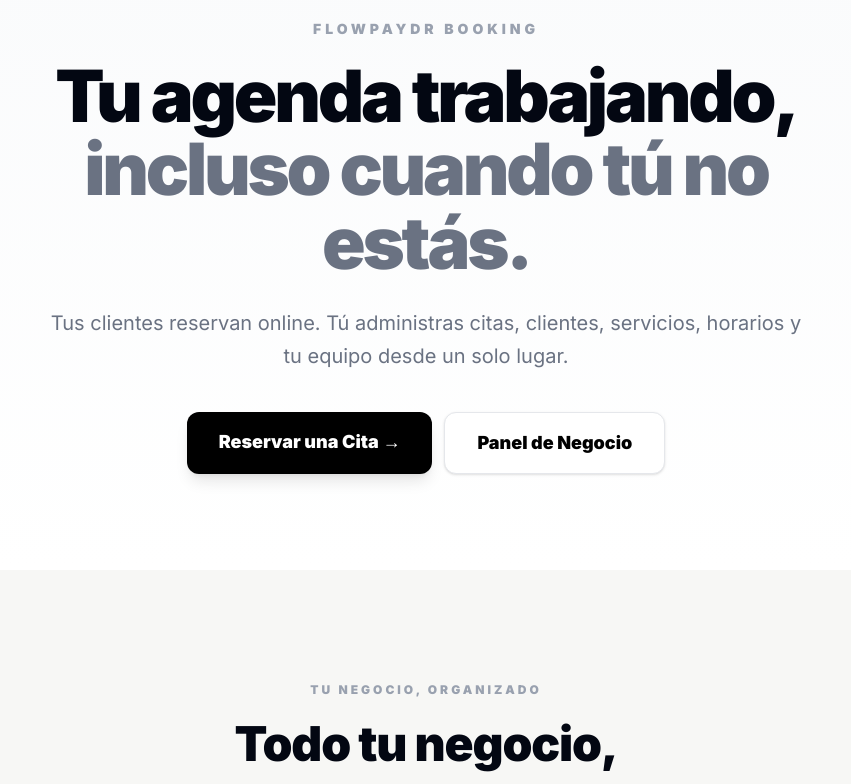
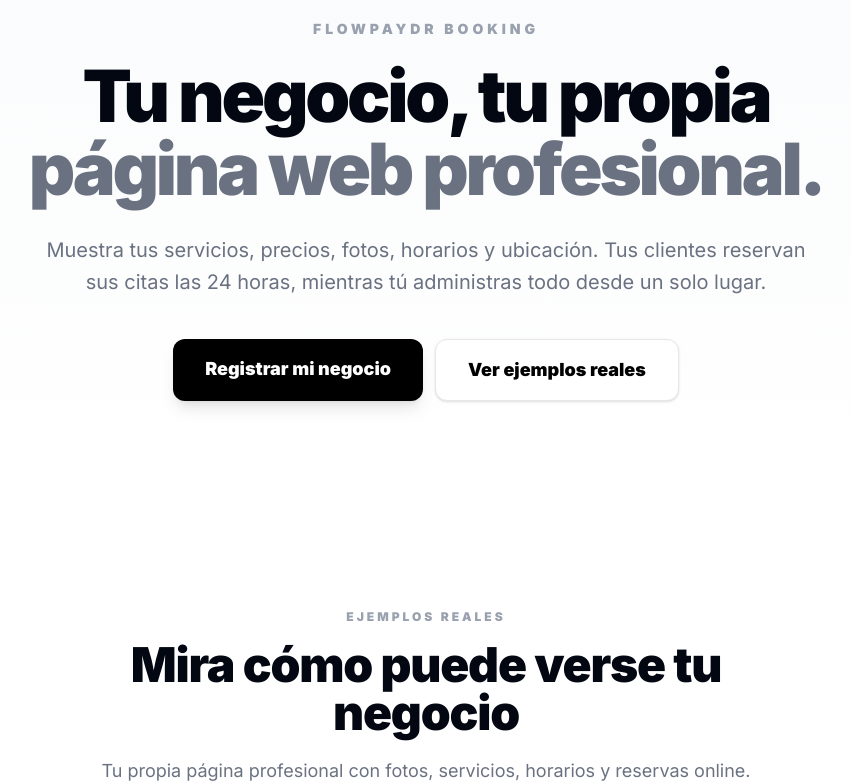
Before and after one commit to hectorblanc19/booking-platform, a Next.js app: page / in a window 1280 px wide. Shown: the part 240-1024 px from the top of the page, without its empty margins (214-1065 px from the left). Built offline with nearby package versions, Linux system fonts and the light colour scheme; no server answers; the database is empty.

Commit message:
Improve homepage with real business examples and professional website messaging

```diff
--- a/components/HomeClient.jsx
+++ b/components/HomeClient.jsx
@@ -1,16 +1,68 @@
 "use client";
-import { useState } from "react";
+import { useEffect, useState } from "react";
 import Link from "next/link";
+import { supabase } from "@/lib/supabaseClient";
 export default function HomeClient() {
   const [lang, setLang] = useState("es");
+  const [featuredBusinesses, setFeaturedBusinesses] = useState({});
+
+  useEffect(() => {
+    let active = true;
+
+    async function loadFeaturedBusinesses() {
+      const ids = [
+        "233c9c84-38a1-4c0b-9dc7-4bc3d8f820bb",
+        "e83f1865-f343-40c6-b014-c3f5c3f6ff1e",
+      ];
+
+      const { data: profiles, error } = await supabase
+        .from("business_profile_settings")
+        .select("business_id, cover_url")
+        .in("business_id", ids)
+        .eq("published", true);
+
+      if (error || !profiles?.length) return;
+
+      const publishedIds = profiles.map((p) => p.business_id);
+
+      const { data: businesses } = await supabase
+        .from("businesses")
+        .select("id, name, photo_url")
+        .in("id", publishedIds);
+
+      if (!active) return;
+
+      const result = {};
+
+      for (const profile of profiles) {
+        const business = businesses?.find(
+          (b) => b.id === profile.business_id
+        );
+
+        result[profile.business_id] = {
+          name: business?.name || "",
+          image: profile.cover_url || business?.photo_url || null,
+        };
+      }
+
+      setFeaturedBusinesses(result);
+    }
+
+    loadFeaturedBusinesses();
+
+    return () => {
+      active = false;
+    };
+  }, []);
+
   const t = {
     es: {
       brand: "FLOWPAYDR BOOKING",
       badge: "Reservas online para negocios y profesionales",
-      title: "Tu agenda trabajando,",
-      title2: "incluso cuando tú no estás.",
+      title: "Tu negocio, tu propia",
+      title2: "página web profesional.",
       subtitle:
-        "Tus clientes reservan online. Tú administras citas, clientes, servicios, horarios y tu equipo desde un solo lugar.",
+        "Muestra tus servicios, precios, fotos, horarios y ubicación. Tus clientes reservan sus citas las 24 horas, mientras tú administras todo desde un solo lugar.",
       book: "Reservar una Cita",
       businessDashboard: "Panel de Negocio",
       barberDashboard: "Panel de Barbero",
@@ -104,10 +156,10 @@ export default function HomeClient() {
     en: {
       brand: "FLOWPAYDR BOOKING",
       badge: "Online booking for businesses and professionals",
-      title: "Your schedule keeps working,",
-      title2: "even when you're busy.",
+      title: "Your business deserves",
+      title2: "its own professional website.",
       subtitle:
-        "Customers book online. You manage appointments, customers, services, schedules and your team from one place.",
+        "Show your services, prices, photos, hours and location. Customers book appointments 24/7 while you manage everything in one place.",
       book: "Book an Appointment",
       businessDashboard: "Business Dashboard",
       barberDashboard: "Barber Dashboard",
@@ -289,18 +341,84 @@ export default function HomeClient() {
             </p>
             <div className="flex flex-col sm:flex-row flex-wrap justify-center gap-3 mt-10">
               <Link
-                href="/select-business"
+                href="/business/register"
                 className="bg-black text-white px-8 py-4 rounded-xl text-base sm:text-lg font-black shadow-lg hover:bg-gray-800 transition"
               >
-                {tr.book} →
+                {lang === "es" ? "Registrar mi negocio" : "Register my business"}
               </Link>
               <Link
-                href="/business/login"
+                href="#business-examples"
                 className="bg-white border border-gray-200 text-black px-8 py-4 rounded-xl text-base sm:text-lg font-black shadow-sm hover:bg-gray-50 transition"
               >
-                {tr.businessDashboard}
+                {lang === "es" ? "Ver ejemplos reales" : "View real examples"}
               </Link>
             </div>
+          </div>
+        </div>
+      </section>
+      {/* REAL BUSINESS EXAMPLES */}
+      <section id="business-examples" className="px-6 py-20 sm:py-28 bg-white">
+        <div className="max-w-6xl mx-auto">
+          <div className="max-w-3xl mx-auto text-center">
+            <p className="text-xs font-black tracking-[0.25em] text-gray-400">
+              {lang === "es" ? "EJEMPLOS REALES" : "REAL EXAMPLES"}
+            </p>
+            <h2 className="mt-4 text-4xl sm:text-5xl font-black tracking-tight">
+              {lang === "es"
+                ? "Mira cómo puede verse tu negocio"
+                : "See what your business could look like"}
+            </h2>
+            <p className="mt-5 text-gray-500 text-lg">
+              {lang === "es"
+                ? "Tu propia página profesional con fotos, servicios, horarios y reservas online."
+                : "Your own professional page with photos, services, business hours and online booking."}
+            </p>
+          </div>
+
+          <div className="grid grid-cols-1 md:grid-cols-2 gap-6 mt-12">
+            {[
+              {
+                id: "233c9c84-38a1-4c0b-9dc7-4bc3d8f820bb",
+                name: "Emma Spa",
+                category: lang === "es" ? "Spa y belleza" : "Spa and beauty",
+              },
+              {
+                id: "e83f1865-f343-40c6-b014-c3f5c3f6ff1e",
+                name: "Flow Barbershop",
+                category: lang === "es" ? "Barbería" : "Barbershop",
+              },
+            ]
+              .filter((item) => featuredBusinesses[item.id])
+              .map((item) => (
+                <Link
+                  key={item.id}
+                  href={`/business/${item.id}/profile`}
+                  className="group overflow-hidden rounded-2xl border border-gray-200 bg-white shadow-sm hover:shadow-xl transition"
+                >
+                  <div className="h-56 sm:h-72 bg-gray-100 overflow-hidden">
+                    {featuredBusinesses[item.id]?.image ? (
+                      <img
+                        src={featuredBusinesses[item.id].image}
+                        alt={item.name}
+                        className="w-full h-full object-cover group-hover:scale-105 transition duration-500"
+                      />
+                    ) : (
+                      <div className="w-full h-full flex items-center justify-center text-gray-400 font-bold text-xl">
+                        {item.name}
+                      </div>
+                    )}
+                  </div>
+                  <div className="p-6">
+                    <p className="text-sm text-gray-500 font-medium">
+                      {item.category}
+                    </p>
+                    <h3 className="text-2xl font-black mt-2">{item.name}</h3>
+                    <p className="mt-4 font-bold text-gray-900">
+                      {lang === "es" ? "Ver página" : "View page"} →
+                    </p>
+                  </div>
+                </Link>
+              ))}
           </div>
         </div>
       </section>
```
